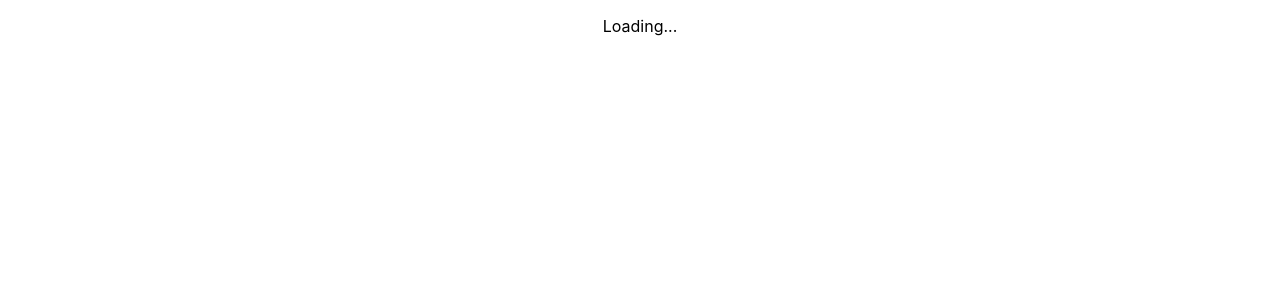
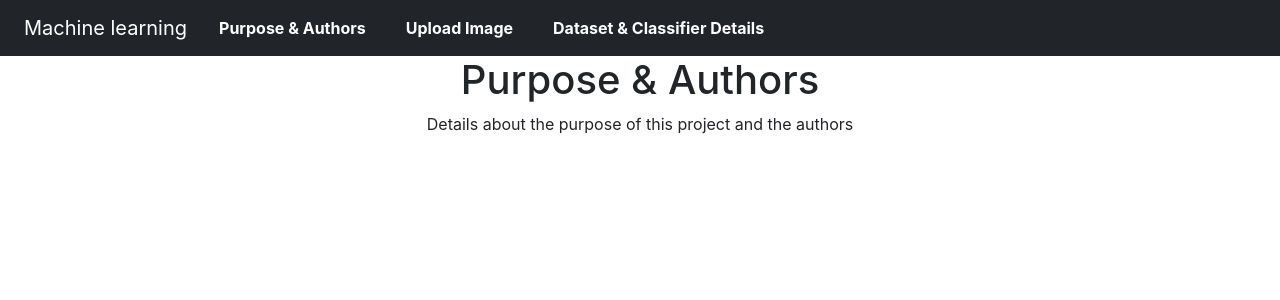
Before and after one commit to MathiasG-2159628/Machine_Learning, a React (Create React App) app in the folder frontend/: page / in a window 1280 px wide. Shown: the top 300 px of the page. Built offline with nearby package versions, Linux system fonts and the light colour scheme.

Commit message:
Push ui website

```diff
--- a/frontend/public/index.html
+++ b/frontend/public/index.html
@@ -24,7 +24,8 @@
       work correctly both with client-side routing and a non-root public URL.
       Learn how to configure a non-root public URL by running `npm run build`.
     -->
-    <title>React App</title>
+    <link href="https://cdn.jsdelivr.net/npm/bootstrap@5.3.3/dist/css/bootstrap.min.css" rel="stylesheet" integrity="sha384-QWTKZyjpPEjISv5WaRU9OFeRpok6YctnYmDr5pNlyT2bRjXh0JMhjY6hW+ALEwIH" crossorigin="anonymous">
+    <title>Machine learning</title>
   </head>
   <body>
     <noscript>You need to enable JavaScript to run this app.</noscript>
@@ -39,5 +40,6 @@
       To begin the development, run `npm start` or `yarn start`.
       To create a production bundle, use `npm run build` or `yarn build`.
     -->
+    <script src="https://cdn.jsdelivr.net/npm/bootstrap@5.3.3/dist/js/bootstrap.bundle.min.js" integrity="sha384-YvpcrYf0tY3lHB60NNkmXc5s9fDVZLESaAA55NDzOxhy9GkcIdslK1eN7N6jIeHz" crossorigin="anonymous"></script>
   </body>
 </html>
--- a/frontend/src/App.css
+++ b/frontend/src/App.css
@@ -28,6 +28,14 @@
   color: #61dafb;
 }
 
+.navbar .nav-link {
+  color: #fff; /* Set text color to white */
+  font-weight: bold; /* Bold text */
+}
+.navbar .nav-link:hover {
+  color: grey; /* Hover color */
+}
+
 @keyframes App-logo-spin {
   from {
     transform: rotate(0deg);
--- a/frontend/src/App.js
+++ b/frontend/src/App.js
@@ -1,6 +1,9 @@
 import React, { useState, useEffect } from 'react';
 import logo from './logo.svg';
 import './App.css';
+import {Purpose_Authors} from './WebPages/PurposeAuthors.js';
+import {Upload_Image} from './WebPages/UploadImages.js';
+import {Dataset_ClassifierDetails} from './WebPages/DatasetClassifierDetails.js';
 
 async function getData() {
   try {
@@ -20,9 +23,11 @@ async function getData() {
 }
 
 function App() {
+  const [activeComponent, setActiveComponent] = useState(null);
   const [data, setData] = useState(null);
 
   useEffect(() => {
+    setActiveComponent(<Purpose_Authors/>)
     async function fetchData() {
       try {
         const data = await getData();
@@ -37,9 +42,34 @@ function App() {
 
   return (
     <div className="App">
-        <p>
-          {data ? JSON.stringify(data) : 'Loading...'}
-        </p>
+        <nav class="navbar navbar-expand-lg navbar-dark bg-dark">
+        <a class="navbar-brand ms-4 me-4">Machine learning</a>
+        <button class="navbar-toggler" type="button" data-toggle="collapse" data-target="#navbarNav" aria-controls="navbarNav" aria-expanded="false" aria-label="Toggle navigation">
+          <span class="navbar-toggler-icon"></span>
+        </button>
+        <div class="collapse navbar-collapse" id="navbarNav">
+          <ul class="navbar-nav ml-auto">
+            <li class="nav-item me-4">
+              <button class="nav-link btn btn-outline-light"
+              onClick={() =>{setActiveComponent(<Purpose_Authors/>)}}
+              >Purpose & Authors</button>
+            </li>
+            <li class="nav-item me-4">
+              <button class="nav-link btn btn-outline-light"
+              onClick={() =>{setActiveComponent(<Upload_Image/>)}}
+              >Upload Image</button>
+            </li>
+            <li class="nav-item me-4">
+              <button class="nav-link btn btn-outline-light"
+              onClick={() =>{setActiveComponent(<Dataset_ClassifierDetails/>)}}
+              >Dataset & Classifier Details</button>
+            </li>
+          </ul>
+        </div>
+      </nav>
+      <div className='activecomponent'>
+        {activeComponent}
+      </div>
     </div>
   );
 }
--- /dev/null
+++ b/frontend/src/WebPages/DatasetClassifierDetails.js
@@ -0,0 +1,8 @@
+export function Dataset_ClassifierDetails() {
+  return (
+    <div>
+      <h1>Dataset & Classifier Details</h1>
+      <p>Details about the dataset and classifier used for this project</p>
+    </div>
+  );
+}
--- /dev/null
+++ b/frontend/src/WebPages/PurposeAuthors.js
@@ -0,0 +1,8 @@
+export function Purpose_Authors() {
+    return (
+        <div>
+        <h1>Purpose & Authors</h1>
+        <p>Details about the purpose of this project and the authors</p>
+        </div>
+    );
+}
--- /dev/null
+++ b/frontend/src/WebPages/UploadImages.js
@@ -0,0 +1,57 @@
+import React, { useState } from 'react';
+
+export const Upload_Image = () => {
+  const [image, setImage] = useState(null);
+  const [scanResult, setScanResult] = useState(null);
+
+  // Function to handle file upload
+  const handleUpload = (event) => {
+    const file = event.target.files[0];
+    const reader = new FileReader();
+
+    reader.onloadend = () => {
+        setImage(reader.result);
+    };
+
+    if (file) {
+        reader.readAsDataURL(file);
+    }
+  };
+  // Function to handle scan button click
+  const handleScanClick = () => {
+    // Mocking scan result for demonstration
+    const result = "The model says the image is 100% Denzell!";
+    setScanResult(result);
+  };
+
+  return (
+    <div className="container mt-2">
+        <h2 className='mb-4'>Image Recognition Model:</h2>
+        <div className="row">
+            <div className="col-12">
+            <div className="card">
+                <div className="card-header">
+                {image && (
+                    <img src={image} alt="Uploaded" style={{ maxWidth: '512px', maxHeight: '512px', minWidth: '512px', minHeight: '512px'}}/>
+                )}
+                </div>
+                <div className="card-body">
+                    <h2 className="mt-2">Upload Image</h2>
+                    <div className="input-group mt-4 px-5">
+                        <input type="file" className="form-control mx-5" aria-label="Upload" onChange={handleUpload} accept="image/*"/>
+                    </div>
+                </div>
+                <div className="card-body d-flex flex-column align-items-center justify-content-center" style={{ minHeight: '100%' }}>
+                    <div className="d-flex align-items-center justify-content-center h-100">
+                        <button id="analyse_button" className="btn btn-secondary btn-lg mt-1" onClick={handleScanClick} hidden={image == null ? true : false} style={{ fontSize: '1.5rem', padding: '15px 30px' }}>
+                        Analyse Image
+                        </button>
+                        {scanResult && <h2 className="mt-4 ms-4 pb-3">{scanResult}</h2>}
+                    </div>
+                </div>
+            </div>
+        </div>
+      </div>
+    </div>
+  );
+};
```
